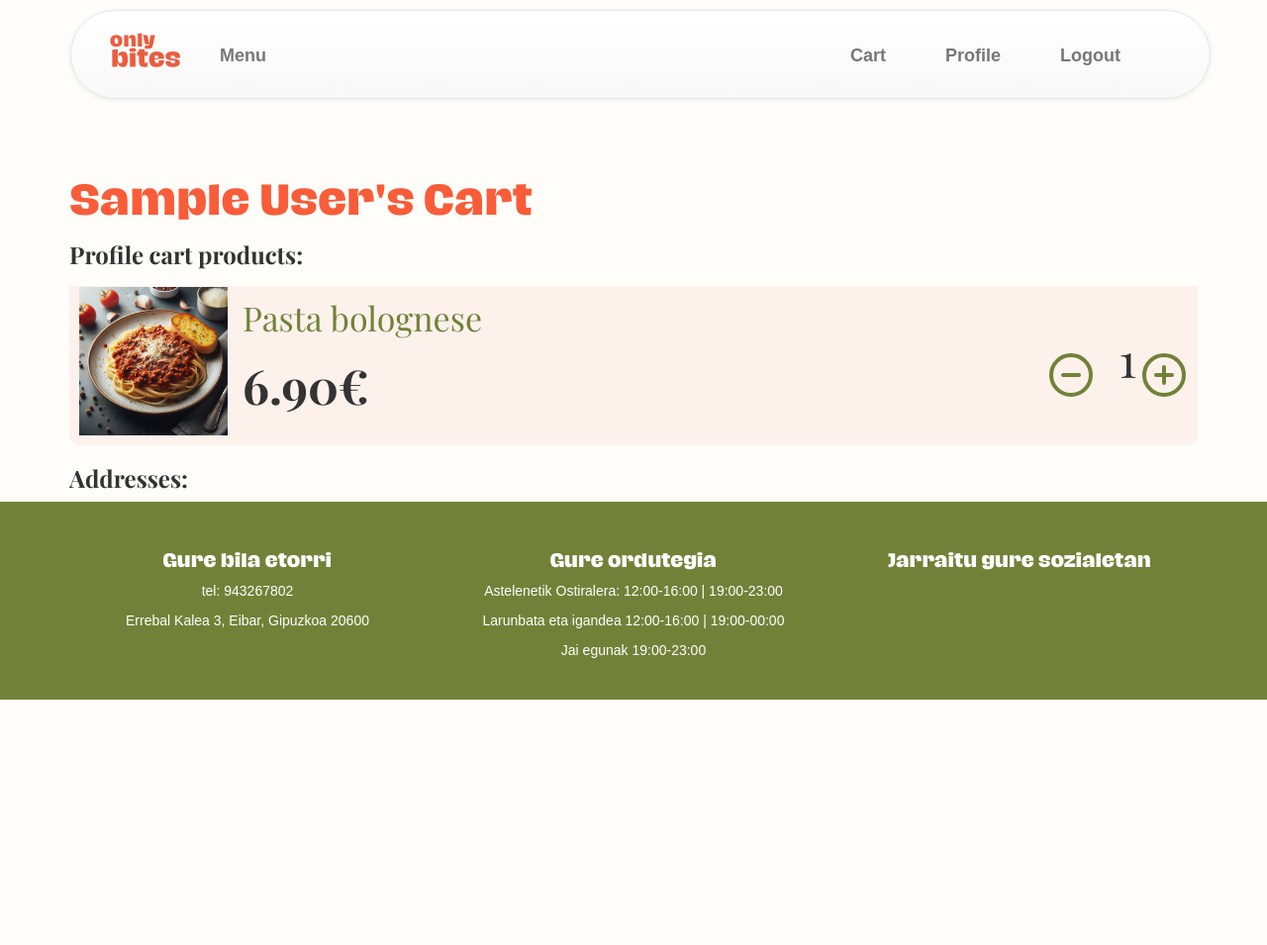
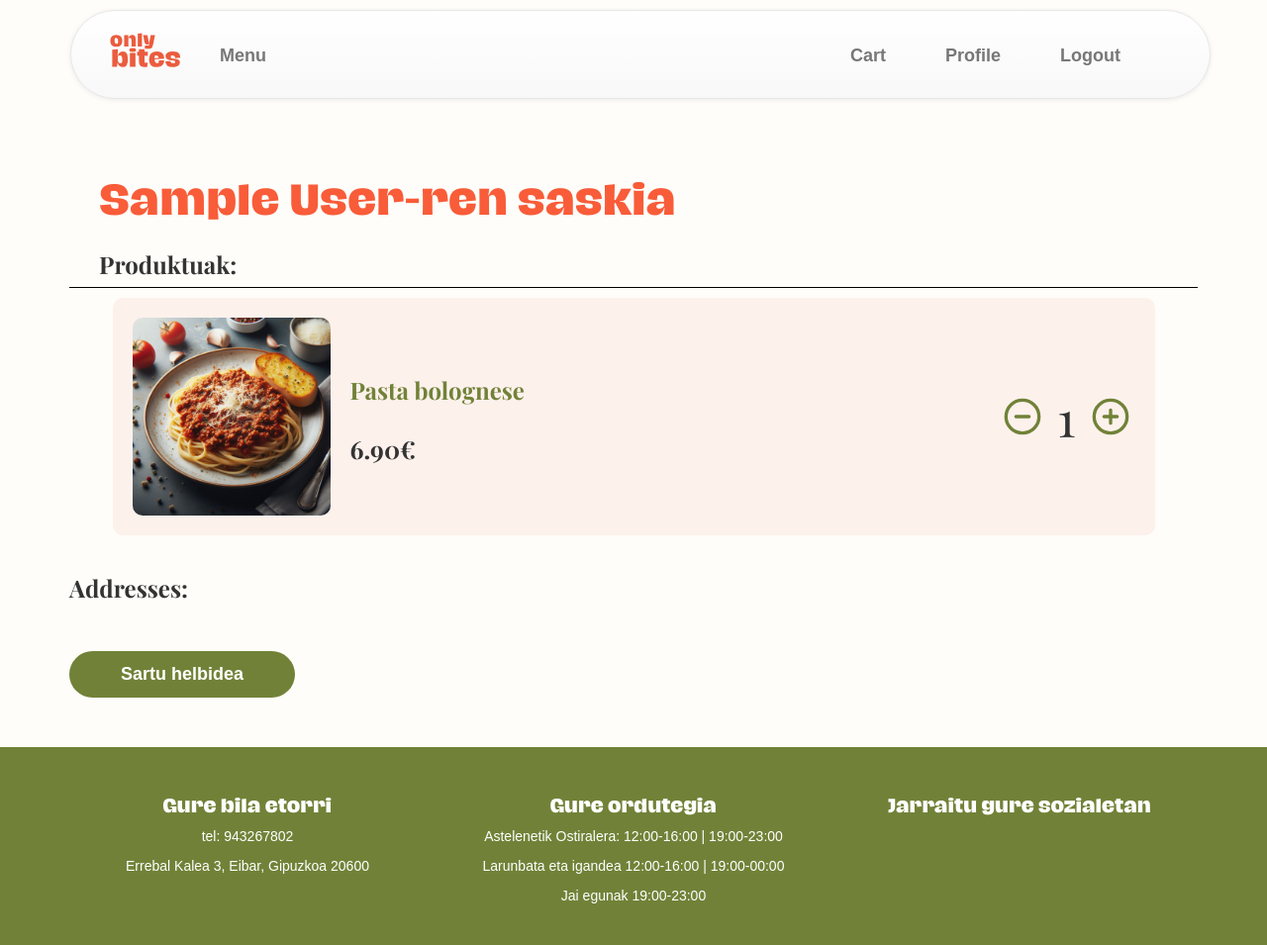
Before and after one commit to garciagorkauni/DeliveryAppNAG, a Django app: page /cart/ in a window 1280 px wide. Shown: the whole page at 99% size. Before the commit the page ends 707 px from the top, so only its background shows below. Run offline with Django 5.2, Linux system fonts and the light colour scheme; the visitor is signed in with stand-in values (Sample User, id 1); data comes from the database, SQL or seed files in the repository; data that the repository does not hold is empty; some libraries are stand-ins or nearby versions; some web fonts are replaced.

Commit message:
style(#50):finish cart style

```diff
--- a/onlybites/onlybites/onlybites_web/templates/onlybites_web/base.html
+++ b/onlybites/onlybites/onlybites_web/templates/onlybites_web/base.html
@@ -52,7 +52,7 @@
     <div id="loginPopup" class="popup shadow radius  ">
     </div>
 
-    <div class=" container">
+    <div class=" container mb-5 ">
         <div class="blank-space">
         </div>
         {% block content %} {% endblock %}
--- a/onlybites/onlybites/onlybites_web/templates/onlybites_web/cart.html
+++ b/onlybites/onlybites/onlybites_web/templates/onlybites_web/cart.html
@@ -1,69 +1,52 @@
 {% extends 'onlybites_web/base.html' %}
 {% block content %}
 {% load static %}
+<div class=" flex fl-direc-colum m-left-10 ">
+    <div >
+        <h1>{{ profile.name }}-ren saskia</h1>
+    </div>
+    <div class="section-title"> <h3>Produktuak:</h3></div>
+</div>
 
-<h1>{{ profile.name }}'s Cart</h1>
-
-<h3>Profile cart products:</h3>
+<div class="separate-line"></div>
 <ul>
   {% for product in products %}
+
   <li>{{ product.name }}</li>
   {% endfor %}
 </ul>
-<div id="producto" class="flex fl-justcon-sbetw alg-it-center padd-10 " style="border-radius: 10px;">
-  <div class="flex alg-it-center">
-    <img src="{% static 'img/boloñesa.png' %}" alt="Pasta bolognese" style="width: 150px; height: auto;">
-    <div style="margin-left: 15px;">
-      <p class="cart-product playfair">Pasta bolognese</p>
+<div class="row flex fl-direc-colum">
+    <div id="producto-carrito" class="flex fl-justcon-sbetw alg-it-center wid-90 " >
+        <div class="flex alg-it-center " >
+            <!--product img-->
+            <div >
+                <img src="{% static 'img/boloñesa.png' %}" alt="Pasta bolognese"class="cart-img" >
+            </div>
+        <!--product name-->
+            <div class="flex fl-direc-colum ml-20 height-120 fl-justcon-sbetw">
+                <h3 class="cart-product ">Pasta bolognese</h3>
+            <!--product price-->
                 <p class="f-w-bold playfair cart-price">6.90€</p>
             </div>
         </div>
-  <div class="display: flex; align-items: center;">
-    <a style="border: none; padding: 5px 10px; border-radius: 5px; margin-right: 10px; cursor: pointer;">
-      <img class="plus-cart"
-      src="{% static 'img/icons/Minus-circle.svg' %}"
-    />
-    </a>
-    <span class="cart-price playfair">1</span>
-    <a>
-      <img class="plus-cart"
-      src="{% static 'img/icons/Plus-circle.svg' %}"
-    />
-    </a>
+
+        <div  class="flex alg-it-center" >
+            <div><img class="cart-btn" id="minus-button"
+                src="{% static 'img/icons/Minus-circle.svg' %}"/>
             </div>
+            <!--product amount-->
+            <div  ><span class="playfair" id="amount">1</span></div>
+            <div><img class="cart-btn" id="plus-button"
+                src="{% static 'img/icons/Plus-circle.svg' %}" />
             </div>
-<!-- <div id="producto">
-  <div
-    class="cart flex fl-direc-row fl-justcon-sbetw align-items-center border-bottom"
-  >
-
-    <div class="cart-img-container flex fl-justcon-sbetw">
-      <img
-        class="cart-image"
-        src="{% static 'img/boloñesa.png' %}"
-        alt="pasta de spaguetis a la boloñesa"
-        style="width: 80px; height: auto; margin-bottom: 5px;"
-      />
-      <div class="fl-direc-column" style="margin-left: 5%;">
-        <p class="cart-product f-w-bold f-zie-18">Pasta Boloinesa</p>
-        <p class="f-w-bold f-zie-16">6.90€</p>
         </div>
     </div>
 
 
-    <div class="plus-icon flex" id="add-product" style="align-self: center">
-      <img
-      src="{% static 'img/icons/Plus-circle.svg' %}"
-      style="width: 24px; height: 24px; cursor: pointer"
-    />
-      <p>1</p>
-      <img
-        src="{% static 'img/icons/Plus-circle.svg' %}"
-        style="width: 24px; height: 24px; cursor: pointer"
-      />
 </div>
-  </div>
-</div> -->
+
+
+
 
 <h3>Addresses:</h3>
 <ul>
@@ -71,5 +54,9 @@
   <li>{{ address.address1 }} ...</li>
   {% endfor %}
 </ul>
+<a class=" mt-10 btn btn-green wid-20 " href="#" onclick="showNewAddressFrom()" >Sartu helbidea</a>
+
+    <div id="newAddressForm" class="popup">
+    </div>
 
 {% endblock %}
--- a/onlybites/onlybites/onlybites_web/templates/onlybites_web/profile.html
+++ b/onlybites/onlybites/onlybites_web/templates/onlybites_web/profile.html
@@ -51,7 +51,7 @@
     <div class="section-title"> <h3>Eskaera helbideak:</h3></div>
 </div>
 <div class="separate-line"></div>
-<div class="wid-80 flex fl-direc-colum m-left-10 mb-5 ">
+<div class="wid-80 flex fl-direc-colum m-left-10 ">
     {% for address in addresses %}
     <div class="row flex ">
         <div class="col-lg-10">
--- a/onlybites/onlybites/static/css/cart-style.css
+++ b/onlybites/onlybites/static/css/cart-style.css
@@ -1,6 +1,9 @@
-#producto {
+#producto-carrito {
   margin: auto;
-  background: linear-gradient(180deg, #fefdf9 5%, #fdf1ec 0);
+  background-color: #fdf1ec;
+  border-radius: 10px;
+  padding: 20px;
+  margin-bottom: 2rem;
 }
 
 .cart {
@@ -10,17 +13,18 @@
   border-bottom: 1px solid #ccc;
 }
 
-.cart-image {
-  border-radius: 5px;
+.cart-img {
+
+  width: 200px;
+  height: auto;
+  border-radius: 10px;
 }
 
 .plus-icon img {
   transition: transform 0.2s;
 }
 
-.plus-icon img:hover {
-  transform: scale(1.1);
-}
+
 .cart-img-container {
   height: 85%;
   overflow: hidden;
@@ -29,16 +33,43 @@
 }
 .cart-product {
   color: #718238;
-  font-size: 34px;
+
 }
 .cart-price {
-  font-size: 48px;
+  font-size: 25px;
+
 }
 .playfair {
   font-family: "Playfair Display";
 }
-.plus-cart {
-  width: 48px;
-  height: 48px;
+.cart-btn {
+  width: 40px;
+height: auto;
+margin: 5px;
   cursor: pointer;
+
 }
+.cart-btn:hover{
+  transform: scale(1.1);
+}
+.ml-20{
+  margin-left: 20px;
+}
+.alg-it-start{
+
+  align-items: start;
+}
+.height-120{
+  height: 120px;
+}
+.wid-90{
+  width: 90%;
+}
+#amount{
+  margin: 10px;
+  font-size: 50px;
+}
+.btn:focus,
+        .btn:active {
+            color: white !important;
+        }
--- a/onlybites/onlybites/static/css/home-style.css
+++ b/onlybites/onlybites/static/css/home-style.css
@@ -68,6 +68,7 @@ h3 {
 }
 .btn-green:hover {
   color: white;
-  font-size: 20px;
+  transform: scale(1.1);
 }
+
 /* etiketa margen*/
--- a/onlybites/onlybites/static/css/menu-style.css
+++ b/onlybites/onlybites/static/css/menu-style.css
@@ -36,7 +36,7 @@
   margin-top: 50px;
   background-color: white;
   border-radius: 20px;
-  width: 300px;
+  width: auto;
   height: 400px;
   overflow: hidden;
 }
@@ -48,7 +48,7 @@
 }
 .product-img {
   height: 100%;
-  width: 100%;
+  width: auto;
 }
 .product-name > p {
   color: #718238;
--- a/onlybites/onlybites/static/css/profile.css
+++ b/onlybites/onlybites/static/css/profile.css
@@ -6,6 +6,7 @@
 .wid-80 {
   width: 80%;
 }
+
 .m-left-10 {
   margin-left: 3rem;
 }
--- a/onlybites/onlybites/static/css/style.css
+++ b/onlybites/onlybites/static/css/style.css
@@ -86,7 +86,7 @@ body {
 
 /*para gente con problemas de vista, aumento de los botones del nav*/
 .navbar-default .navbar-nav> li > a:hover{
-  font-size: 20px;
+  transform: scale(1.1);
   border:solid #777 2px ;
   border-radius:9rem ;
 }
@@ -141,6 +141,9 @@ footer{
 .fl-jc-end{
   justify-content: end;
 }
+.fl-jc-start{
+  justify-content: start;
+}
 .f-zie-18{
   font-size: 18px;
 }
```
Also changed, not shown: onlybites/onlybites/onlybites_web/templates/onlybites_web/menu.html (+7 -7 lines). Lines whose indentation alone changed are shown as unchanged.
